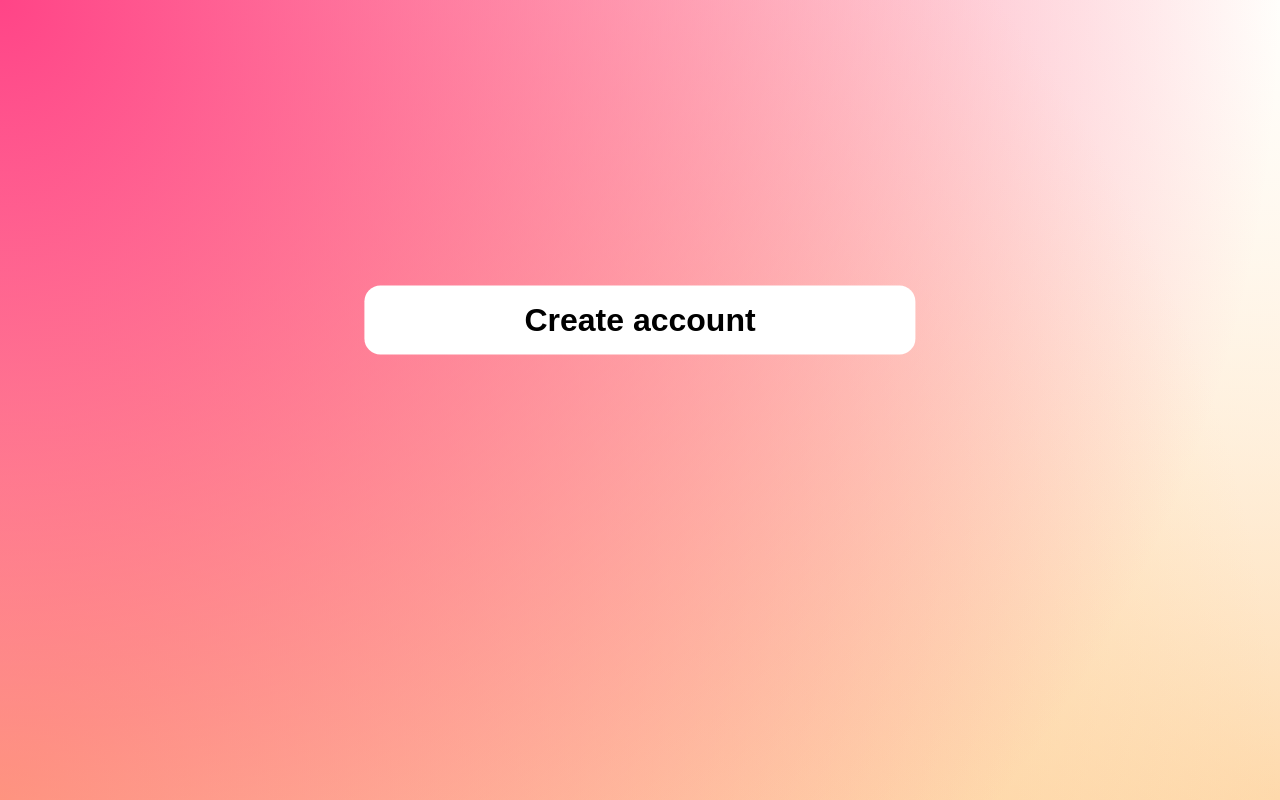
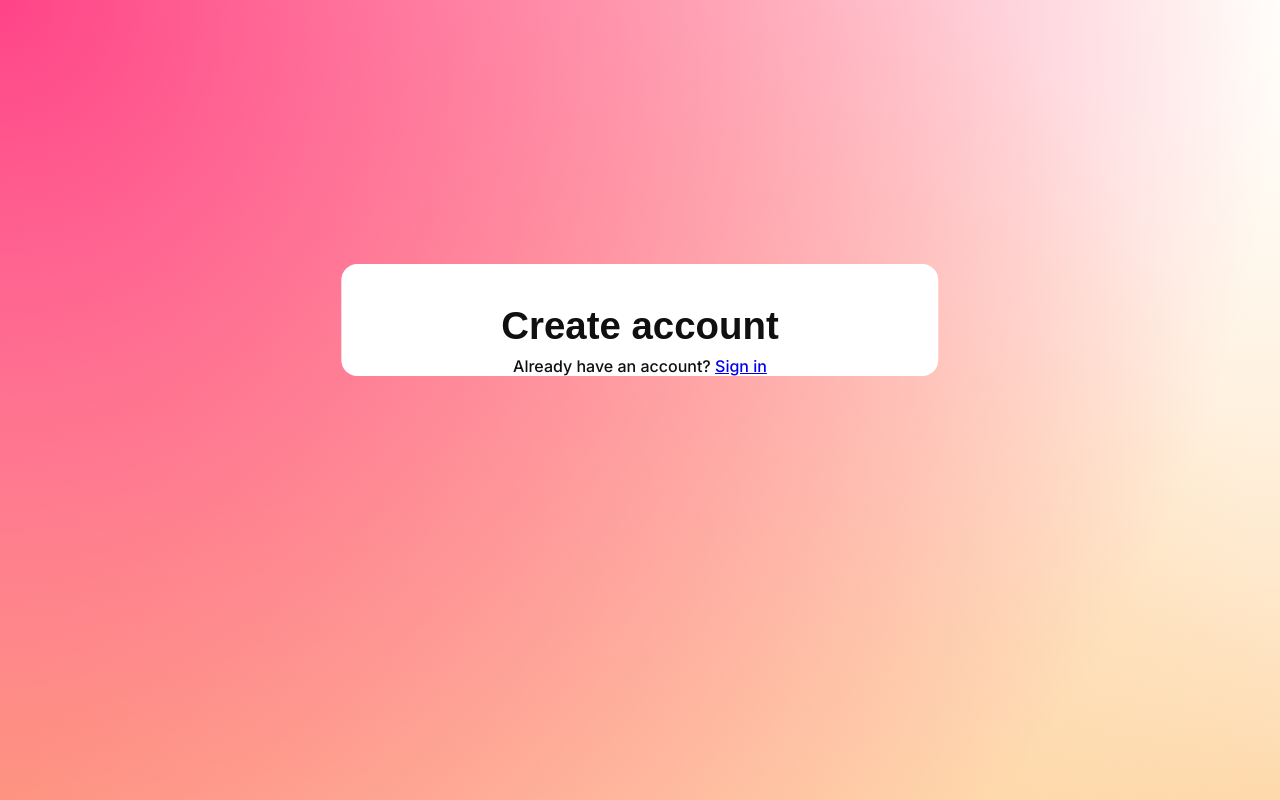
Before and after one commit to Jefferson227/learning-lab, a React (Create React App) app: page / in a window 1280 px wide. Built offline with nearby package versions, Linux system fonts and the light colour scheme; a web font is replaced by a local one.

Commit message:
Add form subtitle

```diff
--- a/src/App.js
+++ b/src/App.js
@@ -5,6 +5,7 @@ function App() {
     <section className="App-container">
       <div className="App-container__form">
         <h1 className="App-container__form-title">Create account</h1>
+        <h5 className="App-container__form-subtitle">Already have an account? <a href="http://localhost:8080">Sign in</a></h5>
       </div>
     </section>
   );
--- a/src/App.scss
+++ b/src/App.scss
@@ -1,10 +1,18 @@
+$background-color-1: rgba(255,68,135,1);
+$background-color-2: rgba(254,195,123,1);
+$background-color-3: rgba(255,254,251,1);
+$color-black: #101010;
+$color-white: #fff;
+
 .App-container {
+  font-family: 'Inter', sans-serif;
+  color: $color-black;
   min-height: 100vh;
   background:
-    radial-gradient(circle farthest-side at top left, rgba(255,68,135,1), transparent 100%),
-    radial-gradient(circle farthest-side at bottom left, rgba(254,195,123,1), transparent 100%),
-    radial-gradient(circle farthest-side at top right, rgba(255,254,251,1), transparent 100%),
-    radial-gradient(circle farthest-side at bottom right, rgba(254,195,123,1), transparent 100%);
+    radial-gradient(circle farthest-side at top left, $background-color-1, transparent 100%),
+    radial-gradient(circle farthest-side at bottom left, $background-color-2, transparent 100%),
+    radial-gradient(circle farthest-side at top right, $background-color-3, transparent 100%),
+    radial-gradient(circle farthest-side at bottom right, $background-color-2, transparent 100%);
 
   &__form {
     position: absolute;
@@ -12,13 +20,18 @@
     left: 50%;
     transform: translate(-50%, -50%);
     text-align: center;
-    background: white;
+    background: $color-white;
     border-radius: 1rem;
 
     &-title {
       font-family: 'Geomanist Bold', sans-serif;
-      padding: 1rem 10rem;
-      font-size: 2rem;
+      padding: 2.5rem 10rem 0.5rem 10rem;
+      font-size: 2.4rem;
+    }
+
+    &-subtitle {
+      font-weight: 500;
+      font-size: 1rem;
     }
   }
 }
```
